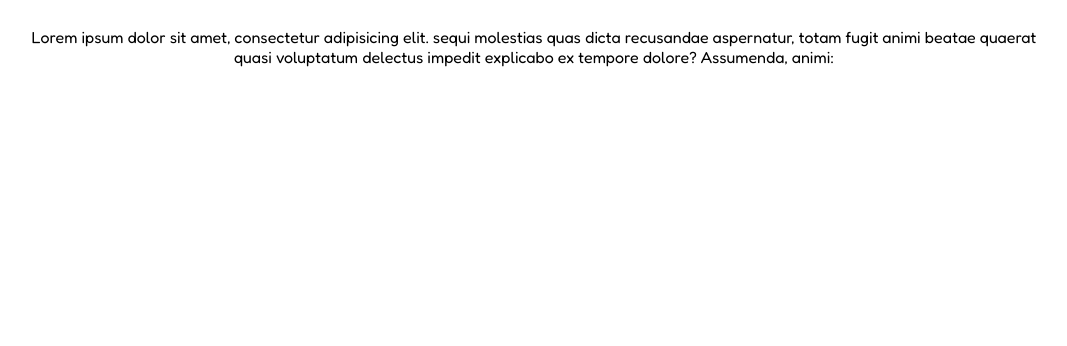
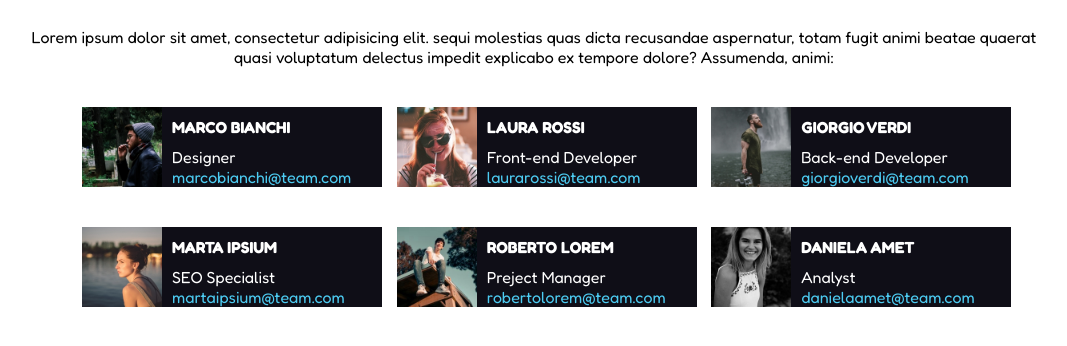
Before and after one commit to AndreazzaRiccardo/html-css-float-cards, a plain HTML site: page index.html in a window 1280 px wide. Shown: the part 72-418 px from the top of the page, without its empty margins (106-1173 px from the left). Drawn offline with Linux system fonts and the light colour scheme.

Commit message:
add:cards section

```diff
--- a/css/style.css
+++ b/css/style.css
@@ -7,6 +7,7 @@
 
     img {
         max-width: 100%;
+        float: left;
     }
 
 /* Custom properties */
@@ -24,6 +25,12 @@
         text-align: center;
     }
 
+    .clearfix::after {
+        content:"";
+        clear: both;
+        display: table;
+    }
+
 /* Header */
 
     h1 {
@@ -31,3 +38,37 @@
         margin:30px;
         color: #E53170;
     }
+
+/* Cards section */
+
+    .row {
+        margin:40px
+    }
+
+    .col {
+        width: calc(100% / 3);
+        float: left;
+        padding: 0 20px;
+        }
+
+    .col img {
+        height: 80px;
+        margin-right: 10px;
+        }
+
+    .card {
+        float: left;
+        background-color: var(--bg-color);
+        min-width: 300px;
+        color: white;
+        text-align: left;
+    }
+
+    .mail {
+        color: #4DCCF2;
+    }
+
+    .name{
+        margin:10px;
+        font-weight: bolder;
+    }
--- a/index.html
+++ b/index.html
@@ -28,6 +28,66 @@
 
             <!-- Cards-section -->
             <section>
+                <div class="row clearfix">
+                    <div class="col clearfix">
+                        <div class="card">
+                            <img src="img/male1.png" alt="Boy smoking">
+                            <div class="name">MARCO BIANCHI</div>
+                            Designer <br> <span class="mail">marcobianchi@team.com</span>
+                        </div>
+                    </div>
+
+                    <div class="col clearfix">
+                        <div class="card">
+                            <img src="img/female1.png" alt="Girl drinking">
+                            <div class="name">LAURA ROSSI</div>
+                            Front-end Developer <br> <span class="mail">laurarossi@team.com</span>
+                        </div>
+
+                    </div>
+
+                    <div class="col clearfix">
+                        <div class="card">
+                            <img src="img/male2.png" alt="boy and cascade">
+                            <div class="name">GIORGIO VERDI</div>
+                            Back-end Developer <br> <span class="mail">giorgioverdi@team.com</span>
+
+                        </div>
+
+                    </div>
+                </div>
+
+
+
+
+                <div class="row clearfix">
+                    <div class="col clearfix">
+                        <div class="card">
+                            <img src="img/female2.png" alt="Girl at the lake">
+                            <div class="name">MARTA IPSIUM</div>
+                            SEO Specialist <br> <span class="mail">martaipsium@team.com</span>
+
+                        </div>
+
+                    </div>
+
+                    <div class="col clearfix">
+                        <div class="card">
+                            <img src="img/male3.png" alt="Boy on the roof">
+                            <div class="name">ROBERTO LOREM</div>
+                            Preject Manager <br><span class="mail">robertolorem@team.com</span>
+                        </div>
+
+                    </div>
+
+                    <div class="col clearfix">
+                        <div class="card">
+                            <img src="img/female3.png" alt="Smiling girl">
+                            <div class="name">DANIELA AMET</div>
+                            Analyst <br> <span class="mail">danielaamet@team.com</span>
+                        </div>
+                    </div>
+                </div>
 
             </section>
             <!-- /Cards-section -->
```
